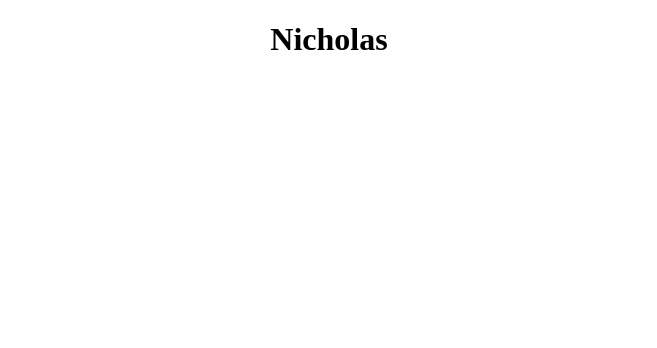
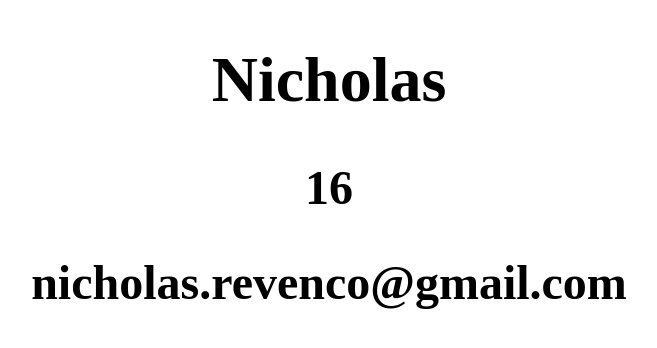
Before and after one commit to NicholasRevenco/React-Basics, a React (Create React App) app: page / in a window 1280 px wide. Shown: the top 348 px of the page, without its empty margins (311-968 px from the left). Built offline with nearby package versions, Linux system fonts and the light colour scheme.

Commit message:
Components

```diff
--- a/src/App.js
+++ b/src/App.js
@@ -1,12 +1,25 @@
 import './App.css';
 
 function App() {
-  const name = <h1>Nicholas</h1>;
   return (
     <div className="App">
-        {name}
+        <User />
     </div>
   );
 }
 
+const User = () => {
+  const name = <h1>Nicholas</h1>;
+  const age = <h2>16</h2>;
+  const email = <h2>nicholas.revenco@gmail.com</h2>;
+  const user = (
+    <div>
+      {name}
+      {age}
+      {email}
+    </div>
+  );
+  return <h1>{ user }</h1>;
+};
+
 export default App;
```
